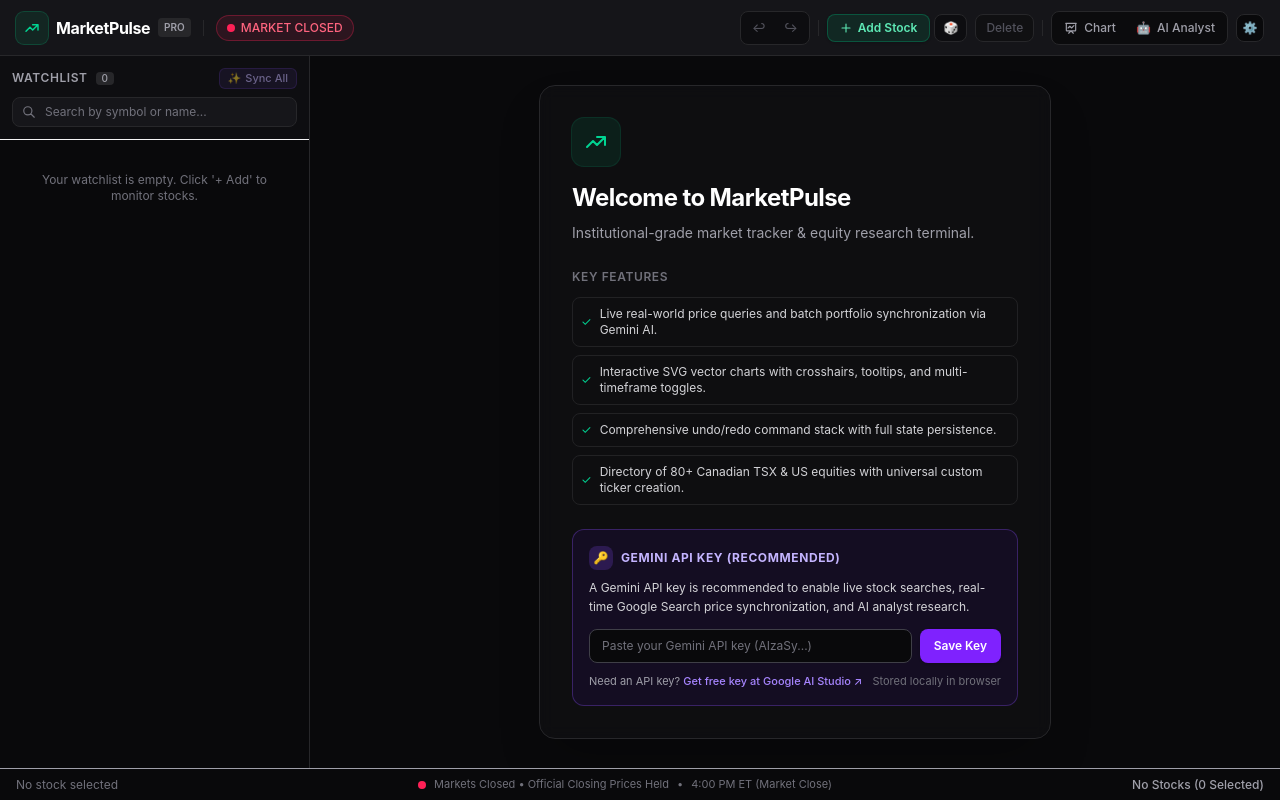
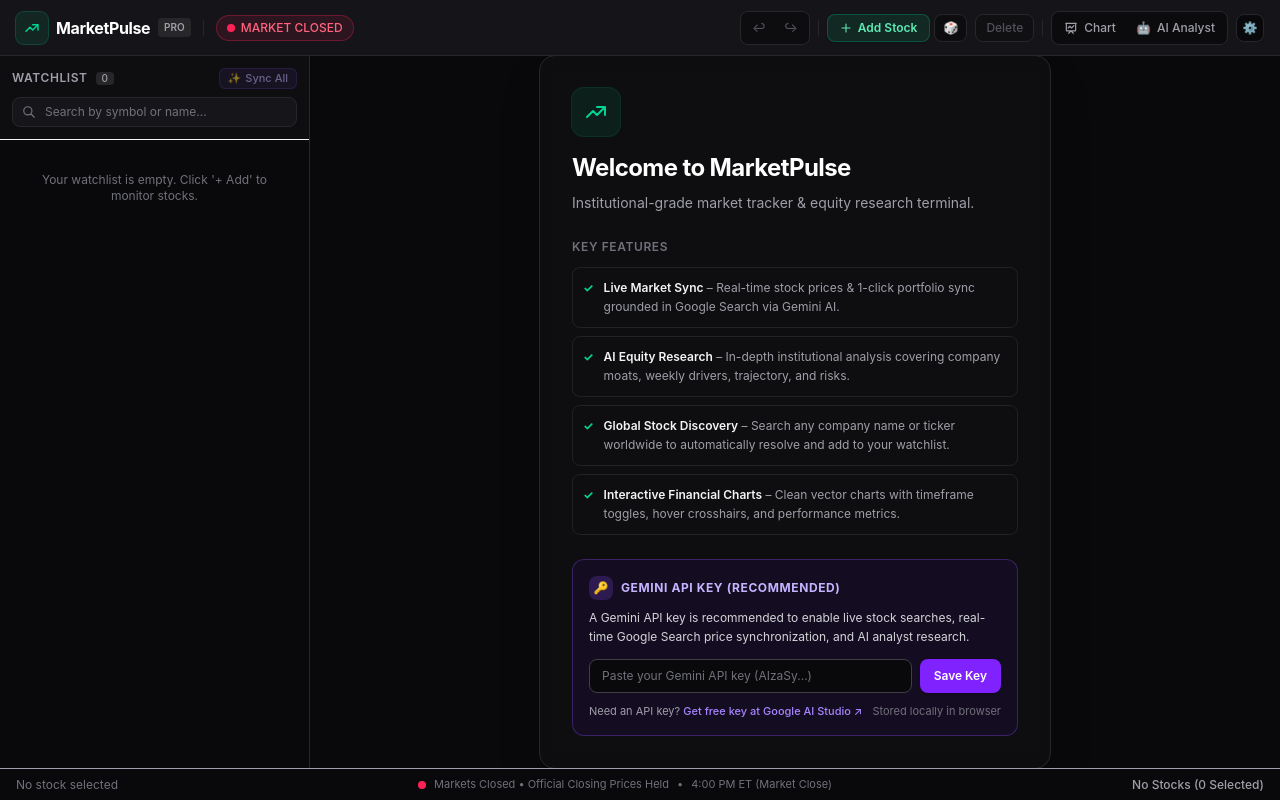
Before and after one commit to Tofaluu/market-pulse, a Preact app: page / in a window 1280 px wide. Built offline with nearby package versions, Linux system fonts and the light colour scheme.

Commit message:
Refine key features to 4 core user-facing capabilities

```diff
--- a/src/components/Instructions.tsx
+++ b/src/components/Instructions.tsx
@@ -116,12 +116,19 @@
             Key Features
           </div>
           <div class="grid grid-cols-1 gap-2 text-xs text-zinc-300">
-            {WELCOME_TEXT.supported.map((item) => (
-              <div key={item} class="flex items-center gap-2 rounded-lg bg-zinc-850/60 p-2 border border-zinc-800/80">
-                <span class="text-emerald-400">✓</span>
-                <span>{item}</span>
-              </div>
-            ))}
+            {WELCOME_TEXT.supported.map((item) => {
+              const [title, ...rest] = item.split(" - ");
+              const desc = rest.join(" - ");
+              return (
+                <div key={item} class="flex items-start gap-2.5 rounded-lg bg-zinc-850/60 p-2.5 border border-zinc-800/80">
+                  <span class="text-emerald-400 mt-0.5 font-bold">✓</span>
+                  <div class="leading-relaxed">
+                    <strong class="font-semibold text-zinc-100">{title}</strong>
+                    {desc && <span class="text-zinc-400"> – {desc}</span>}
+                  </div>
+                </div>
+              );
+            })}
           </div>
         </div>
 
--- a/src/constants.ts
+++ b/src/constants.ts
@@ -7,10 +7,10 @@
   title: "Welcome to MarketPulse",
   subtitle: "Institutional-grade market tracker & equity research terminal.",
   supported: [
-    "Live real-world price queries and batch portfolio synchronization via Gemini AI.",
-    "Interactive SVG vector charts with crosshairs, tooltips, and multi-timeframe toggles.",
-    "Comprehensive undo/redo command stack with full state persistence.",
-    "Directory of 80+ Canadian TSX & US equities with universal custom ticker creation.",
+    "Live Market Sync - Real-time stock prices & 1-click portfolio sync grounded in Google Search via Gemini AI.",
+    "AI Equity Research - In-depth institutional analysis covering company moats, weekly drivers, trajectory, and risks.",
+    "Global Stock Discovery - Search any company name or ticker worldwide to automatically resolve and add to your watchlist.",
+    "Interactive Financial Charts - Clean vector charts with timeframe toggles, hover crosshairs, and performance metrics.",
   ],
   shortcuts: [
     "Shift-A - add stock to watchlist",
```
